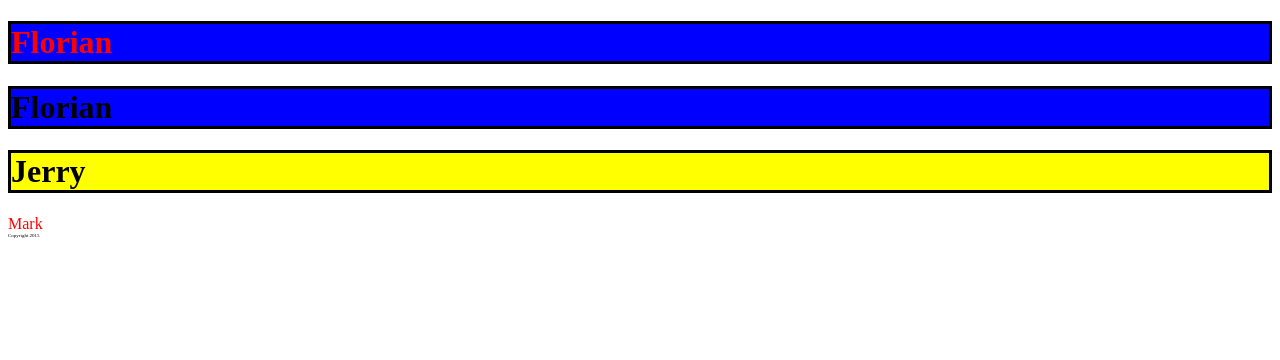
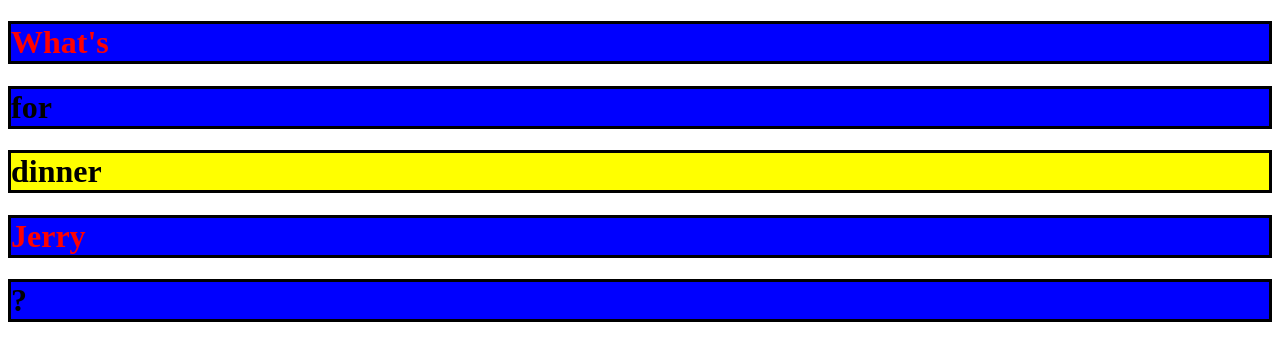
Before and after one commit to flo-v/webpage_trial, a plain HTML site: page index.html in a window 1280 px wide. Drawn offline with Linux system fonts and the light colour scheme.

Commit message:
Update index.html

```diff
--- a/index.html
+++ b/index.html
@@ -9,12 +9,11 @@
 
     </style>
     </head><body>
-    <h1 class="person xyz">Florian</h1>
-    <h1>Florian</h1>
-    <h1 class="beast abc">Jerry</h1>
-    <div class="person">Mark</div>
-    <div id="copyright">Copyright 2015</div>
+    <h1 class="person xyz">What's</h1>
+    <h1>for</h1>
+    <h1 class="beast abc">dinner</h1>
+    <h1 class="person xyz">Jerry</h1>
+    <h1>?</h1>
 
     </body>
-
 </html>
```
